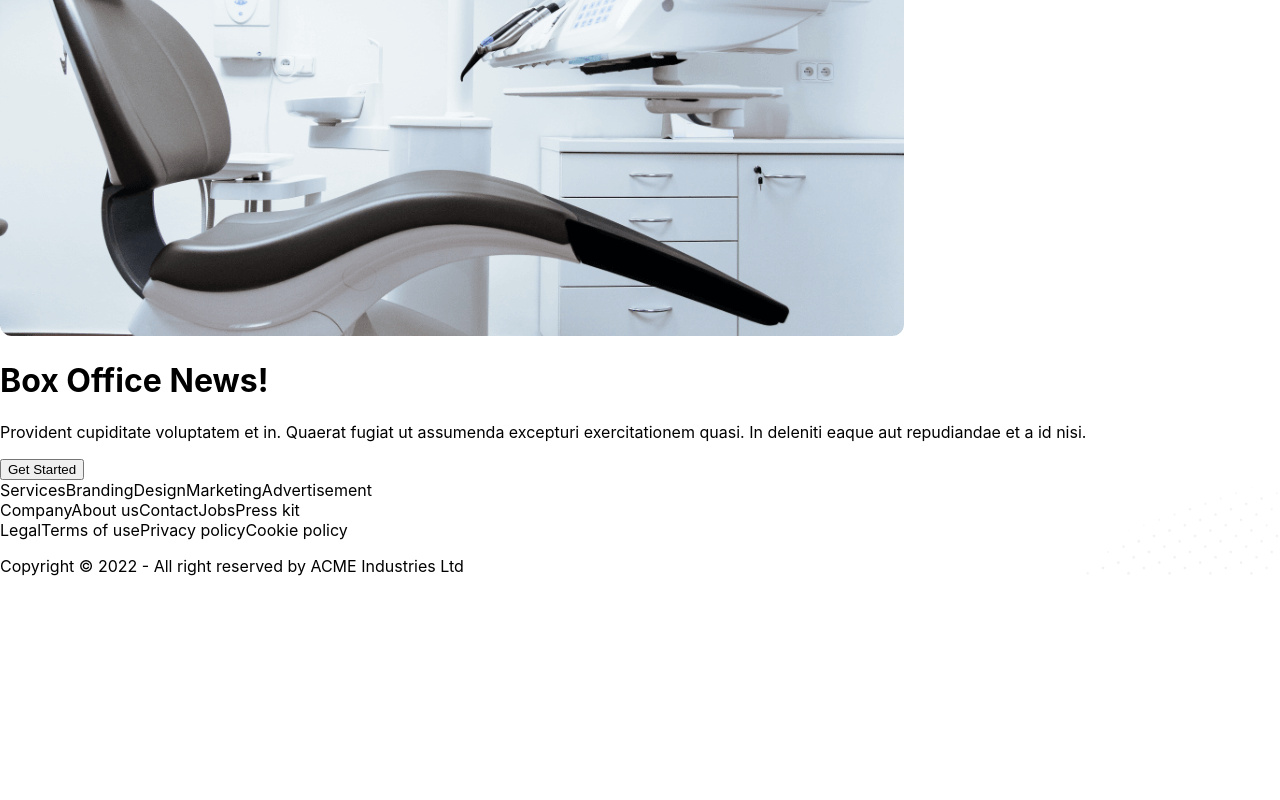
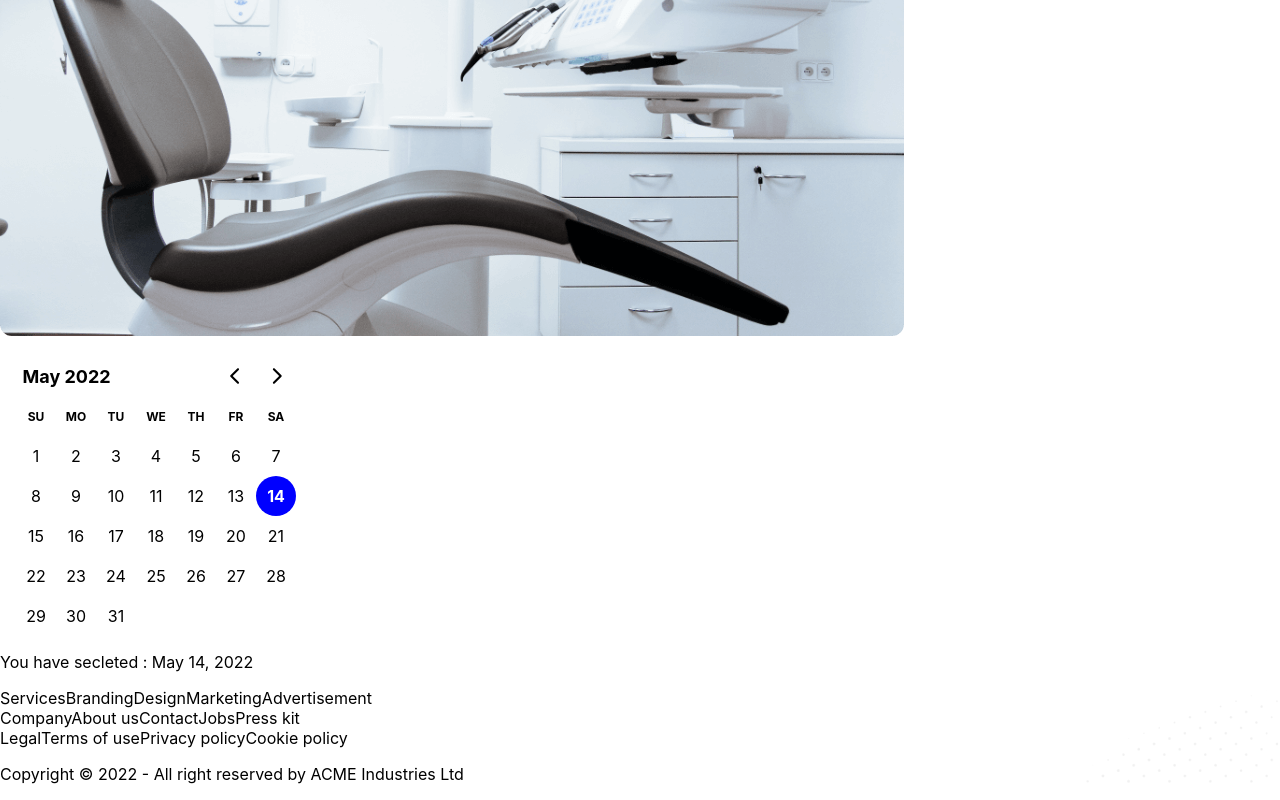
Before and after one commit to sajeeb-ahmeed/Doctor-protals, a React (Create React App) app: page /appointment in a window 1280 px wide. Shown: the part 1813-2613 px from the top of the page. Before the commit the page ends 2405 px from the top, so only its background shows below. Built offline with nearby package versions, Linux system fonts and the light colour scheme.

Commit message:
date piker

```diff
--- a/package.json
+++ b/package.json
@@ -7,7 +7,9 @@
     "@testing-library/react": "^13.2.0",
     "@testing-library/user-event": "^13.5.0",
     "daisyui": "^2.14.3",
+    "date-fns": "^2.28.0",
     "react": "^18.1.0",
+    "react-day-picker": "^8.0.4",
     "react-dom": "^18.1.0",
     "react-router-dom": "^6.3.0",
     "react-scripts": "5.0.1",
--- a/src/Pages/Appoinment/AppoinmentBanner.js
+++ b/src/Pages/Appoinment/AppoinmentBanner.js
@@ -1,16 +1,24 @@
-import React from 'react';
+import { format } from 'date-fns';
+import React, { useState } from 'react';
+import { DayPicker } from 'react-day-picker';
+import 'react-day-picker/dist/style.css';
 import chair from '../../assets/images/chair.png'
 const AppoinmentBanner = () => {
+    const [date, setDate] = useState(new Date())
     return (
         <div class="hero min-h-screen ">
             <div class="hero-content flex-col lg:flex-row-reverse">
                 <img src={chair} class="max-w-sm rounded-lg shadow-2xl" alt=' ' />
                 <div>
-                    <h1 class="text-5xl font-bold">Box Office News!</h1>
-                    <p class="py-6">Provident cupiditate voluptatem et in. Quaerat fugiat ut assumenda excepturi exercitationem quasi. In deleniti eaque aut repudiandae et a id nisi.</p>
-                    <button class="btn btn-primary">Get Started</button>
+                    <DayPicker
+                        mode="single"
+                        selected={date}
+                        onSelect={setDate}
+                    />
+                    <p>You have secleted : {format(date, 'PP')}</p>
                 </div>
             </div>
+
         </div>
     );
 };
```
Also changed, not shown: 1 other file (tests, documents, lock files or other folders).
